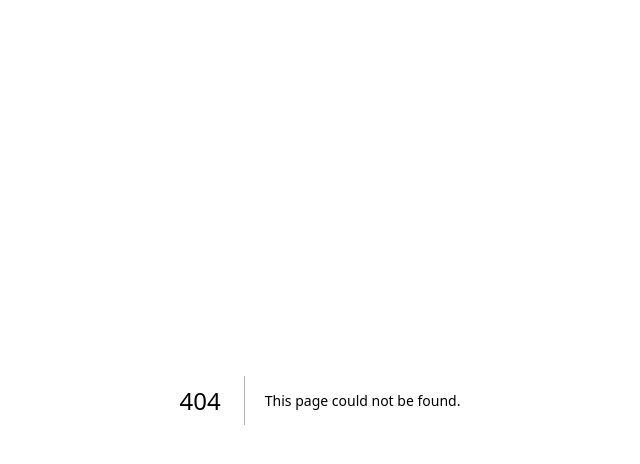
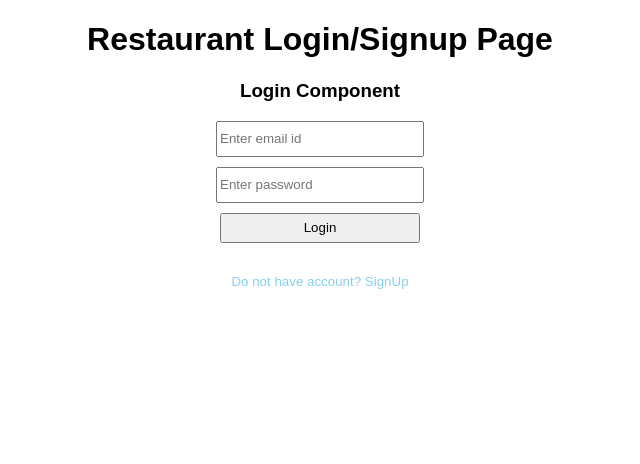
Before and after one commit to AbhishekKhangare24/resto-app, a Next.js app: page /restaurant in a window 1280 px wide. Before the commit this address had no page. Shown: the top 464 px of the page, without its empty margins (320-960 px from the left). Built offline with nearby package versions, Linux system fonts and the light colour scheme.

Commit message:
Removed global CSS styles and Next.js boilerplate code, replaced with basic HTML structure and added new CSS styles for input fields, buttons, and containers.

```diff
--- /dev/null
+++ b/src/app/_components/restaurantLogin.js
@@ -0,0 +1,30 @@
+import React from "react";
+
+const RestaurantLogin = () => {
+  return (
+    <>
+      <h3>Login Component</h3>
+      <div>
+        <div className="input-wrapper">
+          <input
+            type="text"
+            placeholder="Enter email id"
+            className="input-field"
+          />
+        </div>
+        <div className="input-wrapper">
+          <input
+            type="password"
+            placeholder="Enter password"
+            className="input-field"
+          />
+        </div>
+        <div className="input-wrapper">
+          <button className="button">Login</button>
+        </div>
+      </div>
+    </>
+  );
+};
+
+export default RestaurantLogin;
--- /dev/null
+++ b/src/app/_components/restaurantSignUp.js
@@ -0,0 +1,65 @@
+import React from "react";
+
+const RestaurantSignUp = () => {
+  return (
+    <>
+      <h3>SignUp Component</h3>
+      <div>
+        <div className="input-wrapper">
+          <input
+            type="text"
+            placeholder="Enter email id"
+            className="input-field"
+          />
+        </div>
+        <div className="input-wrapper">
+          <input
+            type="password"
+            placeholder="Enter password"
+            className="input-field"
+          />
+        </div>
+        <div className="input-wrapper">
+          <input
+            type="password"
+            placeholder="Confirm password"
+            className="input-field"
+          />
+        </div>
+        <div className="input-wrapper">
+          <input
+            type="text"
+            placeholder="Enter restaurant name"
+            className="input-field"
+          />
+        </div>
+        <div className="input-wrapper">
+          <input
+            type="password"
+            placeholder="Enter city"
+            className="input-field"
+          />
+        </div>
+        <div className="input-wrapper">
+          <input
+            type="password"
+            placeholder="Enter full address"
+            className="input-field"
+          />
+        </div>
+        <div className="input-wrapper">
+          <input
+            type="password"
+            placeholder="Enter contact No."
+            className="input-field"
+          />
+        </div>
+        <div className="input-wrapper">
+          <button className="button">Login</button>
+        </div>
+      </div>
+    </>
+  );
+};
+
+export default RestaurantSignUp;
--- a/src/app/globals.css
+++ b/src/app/globals.css
@@ -1,42 +1,29 @@
-:root {
-  --background: #ffffff;
-  --foreground: #171717;
+* {
+  font-family: Arial, Helvetica, sans-serif;
 }
 
-@media (prefers-color-scheme: dark) {
-  :root {
-    --background: #0a0a0a;
-    --foreground: #ededed;
-  }
+.input-wrapper {
+  margin: 10px;
 }
 
-html,
-body {
-  max-width: 100vw;
-  overflow-x: hidden;
+.input-field {
+  width: 200px;
+  height: 30px;
 }
 
-body {
-  color: var(--foreground);
-  background: var(--background);
-  font-family: Arial, Helvetica, sans-serif;
-  -webkit-font-smoothing: antialiased;
-  -moz-osx-font-smoothing: grayscale;
+.button {
+  width: 200px;
+  height: 30px;
 }
 
-* {
-  box-sizing: border-box;
-  padding: 0;
-  margin: 0;
+.container {
+  text-align: center;
 }
 
-a {
-  color: inherit;
-  text-decoration: none;
+.button-link {
+  border: 0;
+  cursor: pointer;
+  background-color: transparent;
+  color: skyblue;
+  margin: 20px;
 }
-
-@media (prefers-color-scheme: dark) {
-  html {
-    color-scheme: dark;
-  }
-}
--- /dev/null
+++ b/src/app/restaurant/page.js
@@ -0,0 +1,27 @@
+"use client";
+import { useState } from "react";
+import RestaurantLogin from "../_components/restaurantLogin";
+import RestaurantSignUp from "../_components/restaurantSignUp";
+
+const Restaurant = () => {
+  const [login, setLogin] = useState(true);
+
+  return (
+    <>
+      <div className="container">
+        <h1>Restaurant Login/Signup Page</h1>
+        {login ? <RestaurantLogin /> : <RestaurantSignUp />}
+
+        <div>
+          <button className="button-link" onClick={() => setLogin(!login)}>
+            {login
+              ? "Do not have account? SignUp"
+              : "Aleready have Account? Login"}
+          </button>
+        </div>
+      </div>
+    </>
+  );
+};
+
+export default Restaurant;
```
Also changed, not shown: src/app/page.js (+3 -91 lines).
